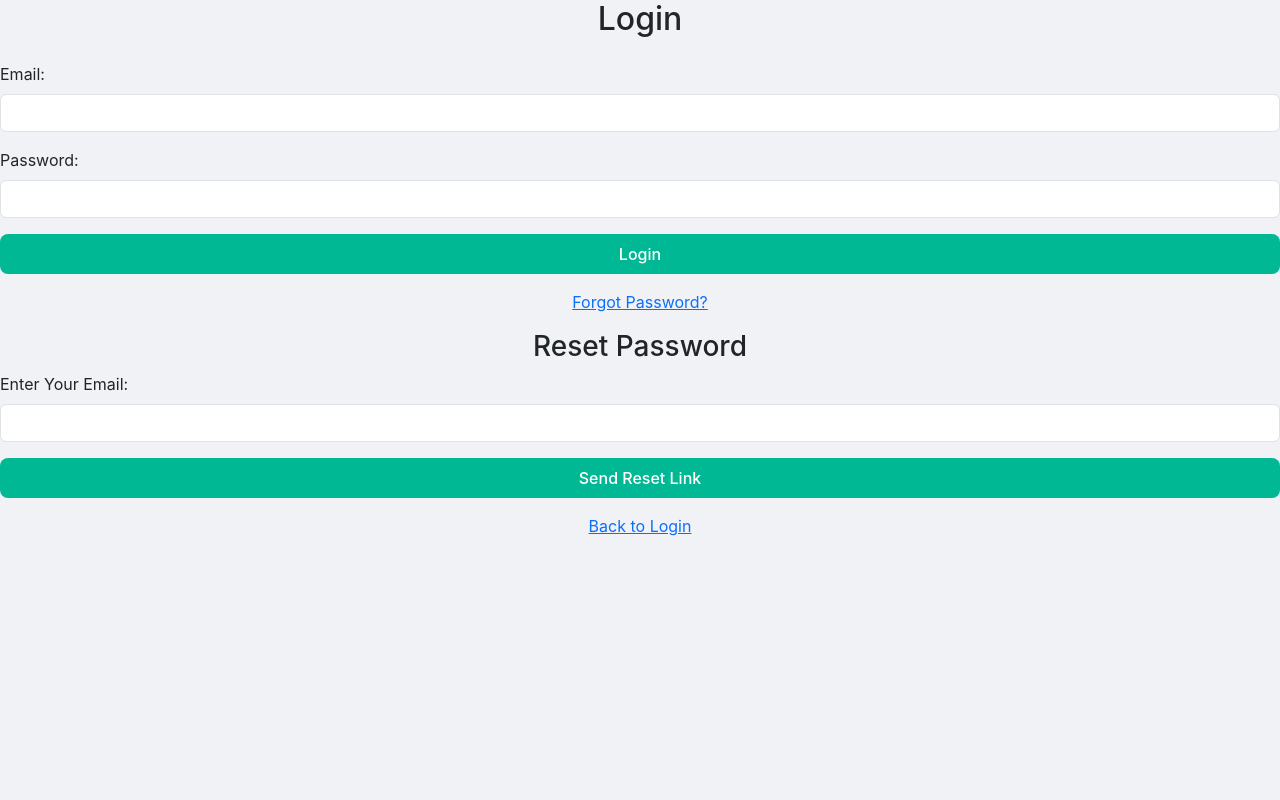
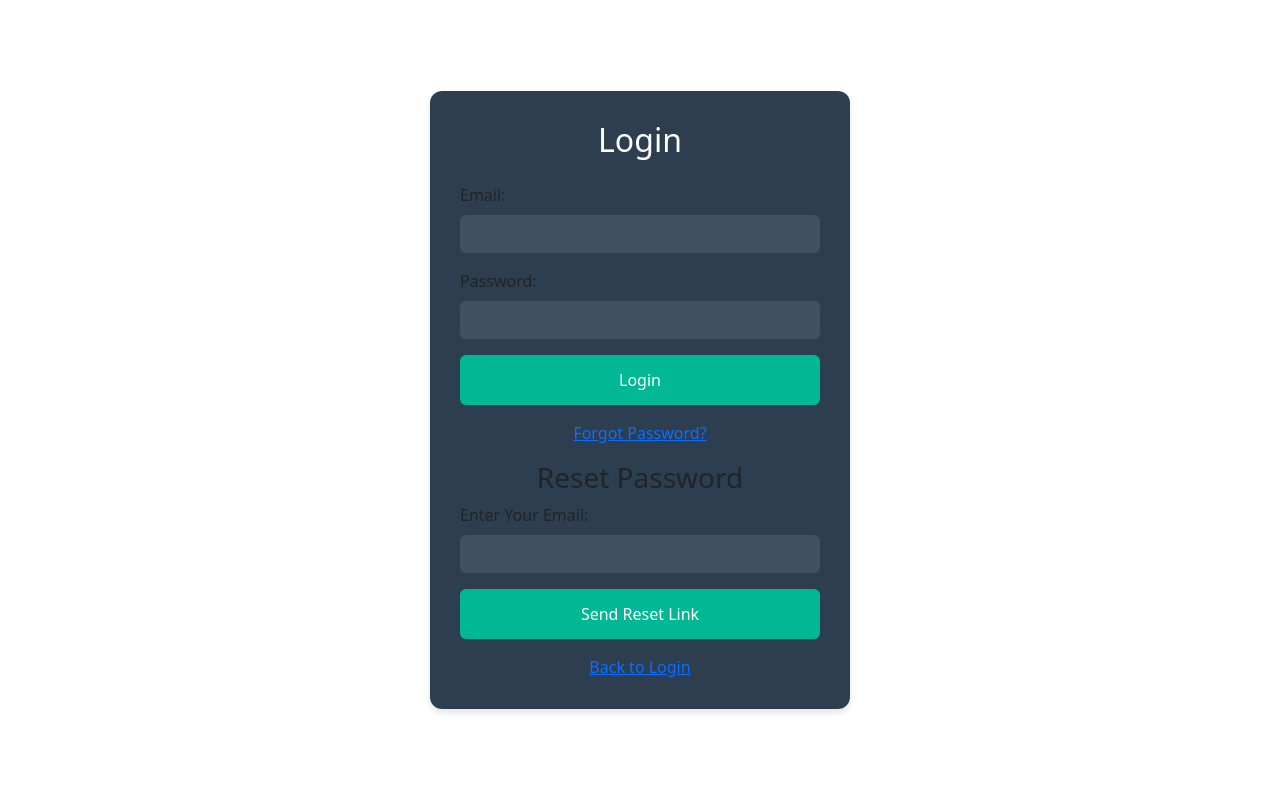
Before and after one commit to yashnair322/pay1, a FastAPI app: page /login in a window 1280 px wide. Run offline with FastAPI, Linux system fonts and the light colour scheme; some libraries are stand-ins or nearby versions.

Commit message:
Assistant checkpoint: Update CSS styling for all pages
Assistant generated file changes:
- static/index.css: Create landing page styles
- static/login.css: Create login page styles
- static/create.css: Update create bot page styles
- templates/index.html: Update index.html CSS link
- templates/login.html: Update login.html CSS link

---

User prompt:

for every html page do the colouring proper and each page css should be save in individual file

Replit-Commit-Author: Assistant
Replit-Commit-Session-Id: 59423929-a197-44c8-a17a-3a310381dc00

```diff
--- /dev/null
+++ b/static/login.css
@@ -0,0 +1,69 @@
+
+:root {
+  --primary-bg: #1a1f2c;
+  --form-bg: #2c3e50;
+  --accent-color: #00b894;
+  --text-primary: #ffffff;
+  --text-secondary: #94a3b8;
+  --error-color: #ef4444;
+  --success-color: #10b981;
+}
+
+.auth-page {
+  background: linear-gradient(135deg, var(--primary-bg), var(--secondary-bg));
+  min-height: 100vh;
+  display: flex;
+  align-items: center;
+  justify-content: center;
+}
+
+.form-container {
+  background-color: var(--form-bg);
+  border-radius: 12px;
+  padding: 30px;
+  width: 100%;
+  max-width: 420px;
+  box-shadow: 0 4px 6px rgba(0, 0, 0, 0.1);
+}
+
+.form-container h2 {
+  color: var(--text-primary);
+  margin-bottom: 1.5rem;
+}
+
+.form-control {
+  background-color: rgba(255, 255, 255, 0.1);
+  border: 1px solid rgba(255, 255, 255, 0.1);
+  color: var(--text-primary);
+}
+
+.form-control:focus {
+  background-color: rgba(255, 255, 255, 0.15);
+  border-color: var(--accent-color);
+  box-shadow: 0 0 0 0.2rem rgba(0, 184, 148, 0.25);
+}
+
+.btn-custom {
+  background-color: var(--accent-color);
+  color: var(--text-primary);
+  width: 100%;
+  padding: 12px;
+  border-radius: 6px;
+  transition: all 0.3s ease;
+}
+
+.btn-custom:hover {
+  background-color: #00a187;
+}
+
+.error-message {
+  color: var(--error-color);
+  font-size: 0.875rem;
+  margin-top: 0.5rem;
+}
+
+.success-message {
+  color: var(--success-color);
+  font-size: 0.875rem;
+  margin-top: 0.5rem;
+}
--- a/templates/index.html
+++ b/templates/index.html
@@ -5,7 +5,7 @@
     <meta name="viewport" content="width=device-width, initial-scale=1.0">
     <title>Trading Bot Platform</title>
     <link href="https://cdn.jsdelivr.net/npm/bootstrap@5.3.3/dist/css/bootstrap.min.css" rel="stylesheet">
-    <link rel="stylesheet" href="/static/dash.css">
+    <link rel="stylesheet" href="/static/index.css">
     <script src="https://cdn.jsdelivr.net/npm/bootstrap@5.3.3/dist/js/bootstrap.bundle.min.js"></script>
 </head>
 <body class="landing-page">
--- a/templates/login.html
+++ b/templates/login.html
@@ -5,7 +5,7 @@
     <meta name="viewport" content="width=device-width, initial-scale=1.0">
     <title>Login Page</title>
     <link href="https://cdn.jsdelivr.net/npm/bootstrap@5.3.3/dist/css/bootstrap.min.css" rel="stylesheet">
-    <link rel="stylesheet" href="/static/dash.css">
+    <link rel="stylesheet" href="/static/login.css">
     <script src="https://cdn.jsdelivr.net/npm/bootstrap@5.3.3/dist/js/bootstrap.bundle.min.js"></script>
 </head>
 <body class="auth-page">
```
Also changed, not shown: static/create.css (+45 -44 lines), static/index.css (added, +47 -0 lines).
